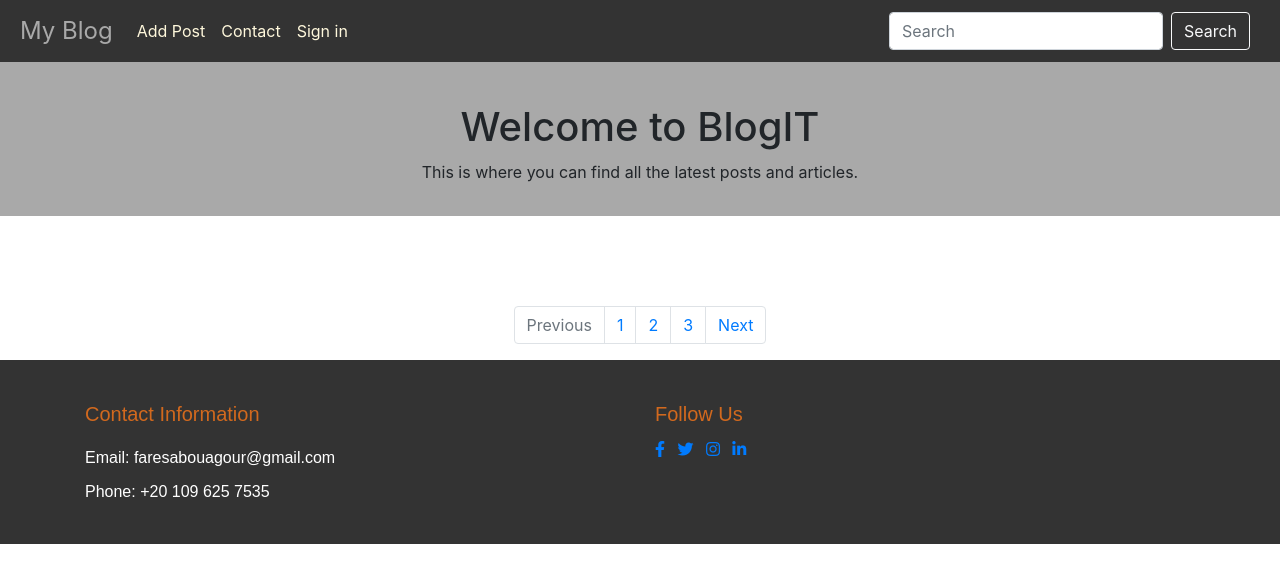
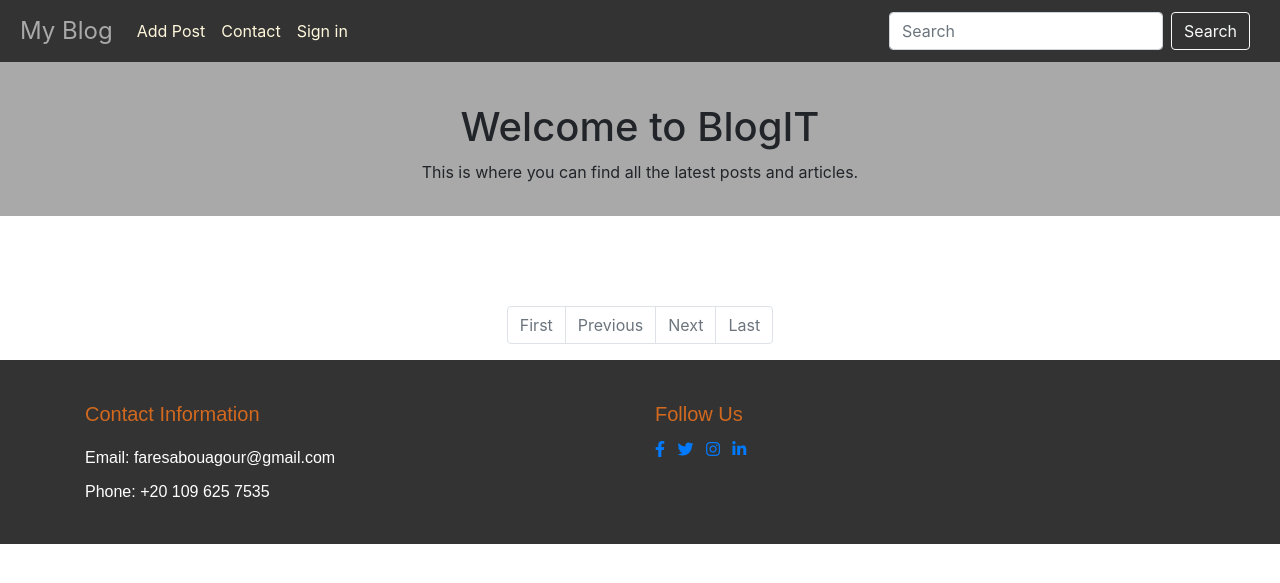
Before and after one commit to faris-agour/Django-Blog, a Django app: template src/blog/templates/index.html in a window 1280 px wide. Shown: the top 583 px of the page. Run offline with Django 4.2, Linux system fonts and the light colour scheme; the template is opened without the code that fills it, so the values that code supplies are empty; some libraries are stand-ins or nearby versions.

Commit message:
add paginator

```diff
--- a/src/blog/templates/index.html
+++ b/src/blog/templates/index.html
@@ -157,7 +157,8 @@
                 </div>
                 <div class="flex-shrink-0 ml-3"> <!-- Image on the left -->
                     <a href="{% url 'details' post.slug %}"><img src="{{ post.image.url }}" class="card-img-top"
-                                                  style="width: 400px;height: 230px;padding: 15px" alt="Post Image"></a>
+                                                                 style="width: 400px;height: 230px;padding: 15px"
+                                                                 alt="Post Image"></a>
                 </div>
 
             </div>
@@ -172,17 +173,52 @@
 
 <nav aria-label="Page navigation example">
     <ul class="pagination justify-content-center">
-        <li class="page-item disabled">
-            <a class="page-link" href="#" tabindex="-1" aria-disabled="true">Previous</a>
-        </li>
-        <li class="page-item"><a class="page-link" href="#">1</a></li>
-        <li class="page-item"><a class="page-link" href="#">2</a></li>
-        <li class="page-item"><a class="page-link" href="#">3</a></li>
-        <li class="page-item">
-            <a class="page-link" href="#">Next</a>
-        </li>
+        {% if posts.has_previous %}
+            <li class="page-item">
+                <a class="page-link" href="?page=1" tabindex="-1" aria-disabled="true">First</a>
+            </li>
+            <li class="page-item">
+                <a class="page-link" href="?page={{ posts.previous_page_number }}">Previous</a>
+            </li>
+        {% else %}
+            <li class="page-item disabled">
+                <span class="page-link" tabindex="-1" aria-disabled="true">First</span>
+            </li>
+            <li class="page-item disabled">
+                <span class="page-link" tabindex="-1" aria-disabled="true">Previous</span>
+            </li>
+        {% endif %}
+
+        {% for num in posts.paginator.page_range %}
+            {% if posts.number == num %}
+                <li class="page-item active" aria-current="page">
+                    <span class="page-link">{{ num }}</span>
+                </li>
+            {% else %}
+                <li class="page-item">
+                    <a class="page-link" href="?page={{ num }}">{{ num }}</a>
+                </li>
+            {% endif %}
+        {% endfor %}
+
+        {% if posts.has_next %}
+            <li class="page-item">
+                <a class="page-link" href="?page={{ posts.next_page_number }}">Next</a>
+            </li>
+            <li class="page-item">
+                <a class="page-link" href="?page={{ posts.paginator.num_pages }}">Last</a>
+            </li>
+        {% else %}
+            <li class="page-item disabled">
+                <span class="page-link" tabindex="-1" aria-disabled="true">Next</span>
+            </li>
+            <li class="page-item disabled">
+                <span class="page-link" tabindex="-1" aria-disabled="true">Last</span>
+            </li>
+        {% endif %}
     </ul>
 </nav>
+
 <footer class="footer mt-auto py-4" style="background-color: #333; color: #fff; font-family: 'Arial', sans-serif;">
     <div class="container">
         <div class="row">
--- a/src/blog/views.py
+++ b/src/blog/views.py
@@ -2,6 +2,7 @@ from django.shortcuts import render, get_object_or_404
 
 from .models import Post
 from django.views.generic import ListView, DetailView
+from django.core.paginator import Paginator
 
 
 # def index(request):
@@ -9,6 +10,9 @@ from django.views.generic import ListView, DetailView
 #     return render(request, "index.html", {"posts": posts})
 def blog_list(request):
     posts = Post.objects.all()
+    paginator = Paginator(posts,2)
+    page_number = request.GET.get("page")
+    posts = paginator.get_page(page_number)
     return render(request, 'index.html', {'posts': posts})
 
 
```
